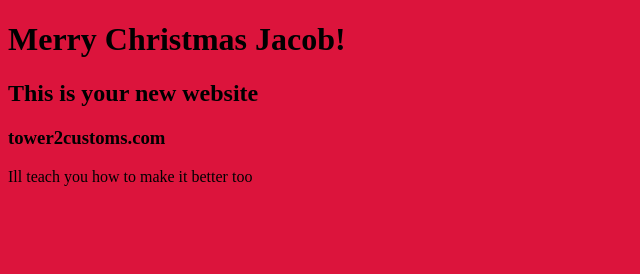
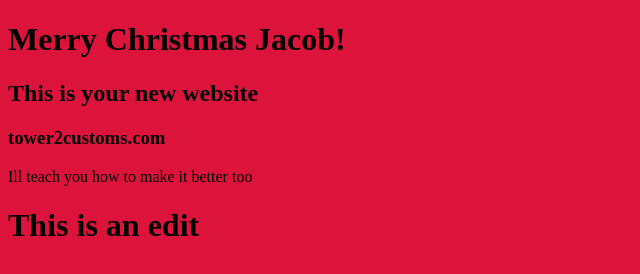
Before and after one commit to jonnyjackson26/tower2customs.github.io, a plain HTML site: page index.html in a window 1280 px wide. Shown: the whole page, without its empty margins (0-640 px from the left). Drawn offline with Linux system fonts and the light colour scheme.

Commit message:
first edit index.html

```diff
--- a/index.html
+++ b/index.html
@@ -11,5 +11,6 @@
     <h2>This is your new website</h2>
     <h3>tower2customs.com</h3>
     <p>Ill teach you how to make it better too</p>
+    <h1>This is an edit</h1>
 </body>
 </html>
```
